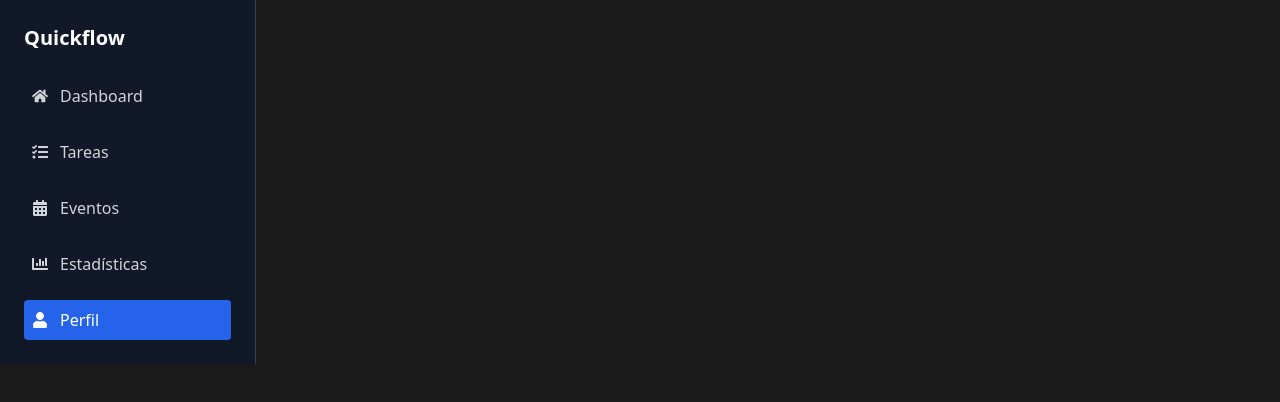
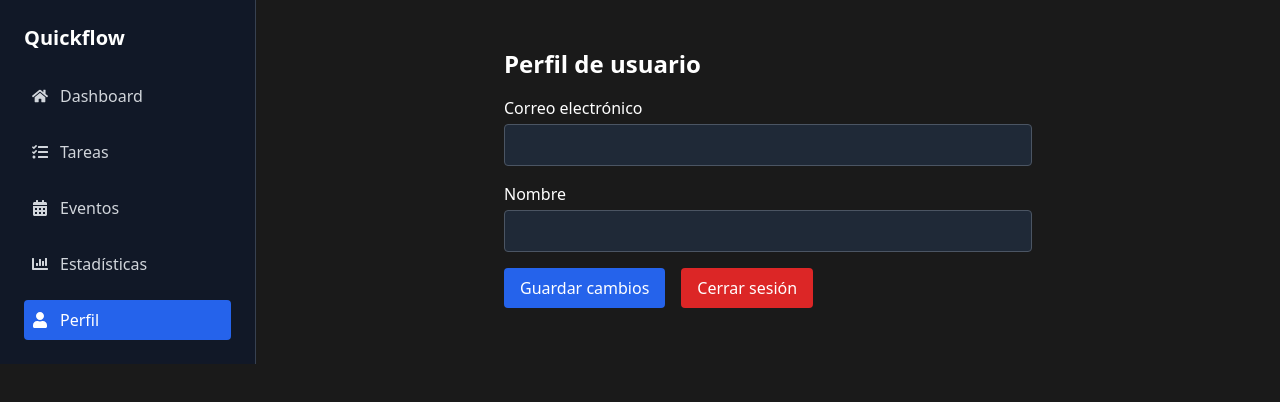
Before and after one commit to elisarrtech/quickflow-frontend, a React (Vite) app: page /perfil in a window 1280 px wide. Shown: the top 402 px of the page. Built offline with nearby package versions, Linux system fonts and the light colour scheme; no server answers.

Commit message:
Update DashboardLayout.jsx

```diff
--- a/src/components/DashboardLayout.jsx
+++ b/src/components/DashboardLayout.jsx
@@ -1,9 +1,8 @@
-// src/components/DashboardLayout.jsx
 import React, { useState } from 'react';
-import { Link, useLocation } from 'react-router-dom';
-import { FaHome, FaTasks, FaCalendarAlt, FaChartBar, FaUser, FaCog, FaBars, FaTimes } from 'react-icons/fa';
+import { Link, useLocation, Outlet } from 'react-router-dom';
+import { FaHome, FaTasks, FaCalendarAlt, FaChartBar, FaUser, FaBars, FaTimes } from 'react-icons/fa';
 
-const DashboardLayout = ({ children }) => {
+const DashboardLayout = () => {
   const location = useLocation();
   const [sidebarOpen, setSidebarOpen] = useState(false);
 
@@ -13,7 +12,6 @@ const DashboardLayout = ({ children }) => {
     { path: '/eventos', icon: <FaCalendarAlt />, label: 'Eventos' },
     { path: '/estadisticas', icon: <FaChartBar />, label: 'Estadísticas' },
     { path: '/perfil', icon: <FaUser />, label: 'Perfil' },
-    // { path: '/configuracion', icon: <FaCog />, label: 'Configuración' }
   ];
 
   const toggleSidebar = () => {
@@ -47,7 +45,7 @@ const DashboardLayout = ({ children }) => {
                   ? 'bg-blue-600 text-white'
                   : 'text-gray-300 hover:text-white hover:bg-gray-800'
               }`}
-              onClick={() => setSidebarOpen(false)} // Cerrar sidebar en móvil al hacer clic
+              onClick={() => setSidebarOpen(false)}
             >
               {item.icon}
               {item.label}
@@ -66,7 +64,7 @@ const DashboardLayout = ({ children }) => {
 
       {/* Main Content */}
       <main className="flex-1 px-4 py-6 md:px-10 mt-12 md:mt-0">
-        {children} {/* Asegúrate de que children se esté pasando correctamente */}
+        <Outlet /> {/* 🔥 Esta línea permite que se muestren las rutas hijas */}
       </main>
     </div>
   );
```
